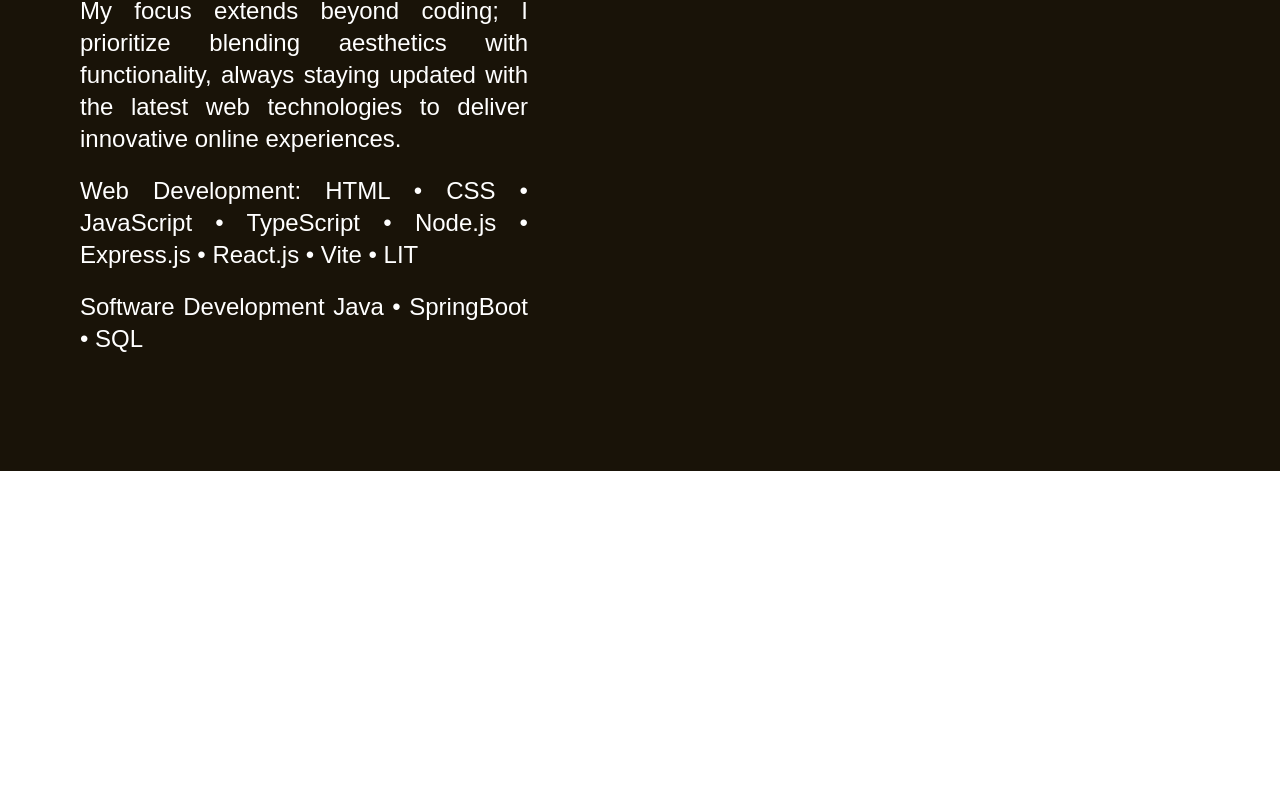
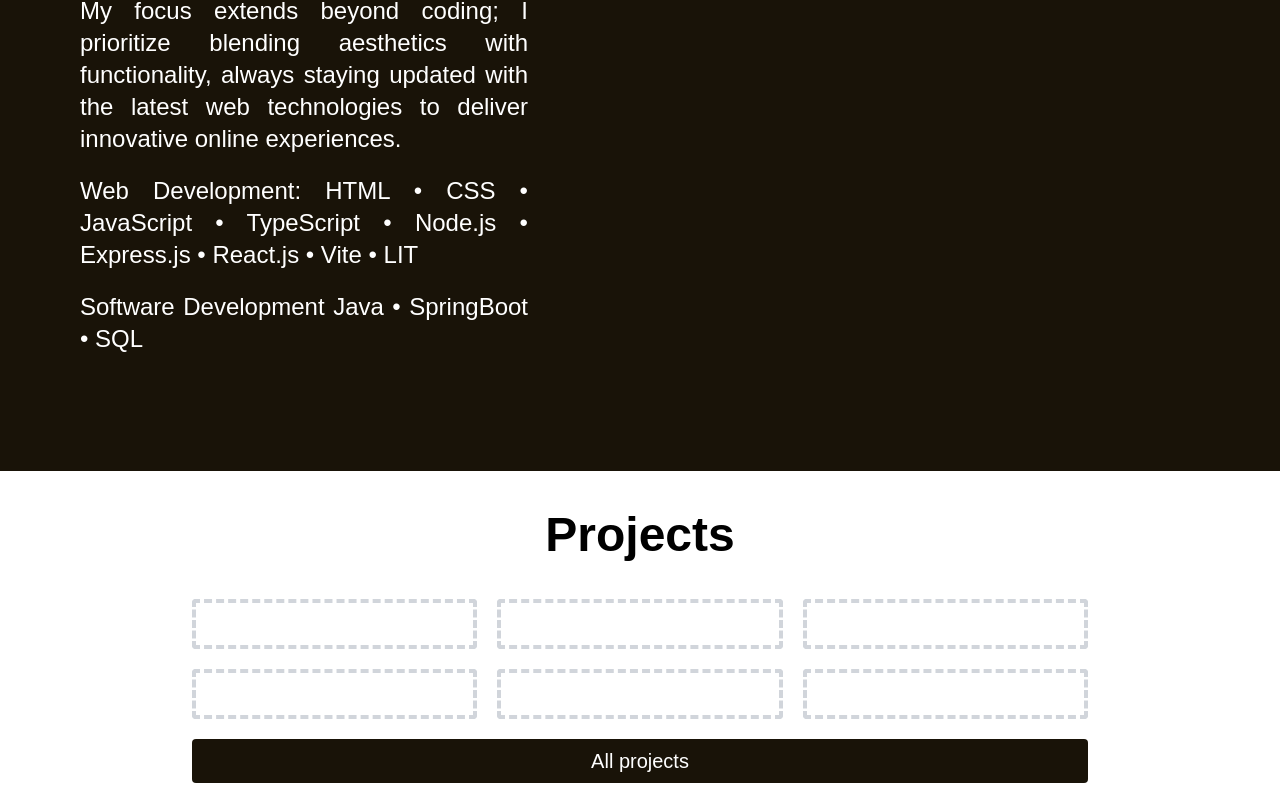
Before and after one commit to tobiasspilleman/tobiasspilleman.com, a Next.js app: page / in a window 1280 px wide. Shown: the part 1114-1917 px from the top of the page. Before the commit the page ends 1585 px from the top, so only its background shows below. Built offline with nearby package versions, Linux system fonts and the light colour scheme.

Commit message:
💄 Implement empty projects into homepage

```diff
--- a/components/ProjectPreviewComponent.tsx
+++ b/components/ProjectPreviewComponent.tsx
@@ -1,9 +1,26 @@
-const ProjectPreviewComponent = () => {
-    return (
-        <div className="project-preview">
+import { Project } from "../interfaces/Project";
 
-        </div>
-    );
+/**
+ * Component to preview a project.
+ *
+ * @param {Object} props - The component props.
+ * @param {Project} props.project - The project to preview.
+ * @returns {JSX.Element} The rendered component.
+ */
+const ProjectPreviewComponent = ({ project }: { project?: Project }) => {
+    if (!project) {
+        return (
+            <div className="border-4 border-dashed border-gray-300 rounded min-h-[50px] min-w-[20px]">
+            </div>
+        );
+    } else {
+        return (
+            <div className="border-4 border-dashed border-gray-300 rounded min-h-[50px] min-w-[20px]">
+                <h3 className="text-center text-2xl font-bold">{project.name}</h3>
+                <p className="text-center text-lg">{project.description}</p>
+            </div>
+        );
+    }
 }
 
 export default ProjectPreviewComponent;
--- /dev/null
+++ b/components/button.tsx
@@ -0,0 +1,11 @@
+const Button = ({ text, callBackFunction } : { text: string, callBackFunction: (event: React.MouseEvent<HTMLDivElement, MouseEvent>) => void}) => {
+    return (
+        <div onClick={callBackFunction} className="flex justify-center bg-black max-w-full rounded p-2 cursor-pointer">
+            <p className="text-white font-medium text-xl">
+                {text}
+            </p>
+        </div>
+    )
+};
+
+export default Button;
--- a/pages/index.tsx
+++ b/pages/index.tsx
@@ -3,17 +3,44 @@ import AboutComponent from '../components/AboutComponent';
 import WelcomeComponent from '../components/WelcomeComponent';
 import NavigationBar from '../components/NavigationBar';
 import ProjectPreviewComponent from "../components/ProjectPreviewComponent";
+import Button from "../components/button";
 
 const IndexPage = () => (
   <>
     <div className="App">
       <NavigationBar />
     </div>
-    <section className="home">
-      <WelcomeComponent />
-      <AboutComponent />
-        <ProjectPreviewComponent />
-    </section>
+      <section className="home">
+          <WelcomeComponent/>
+          <AboutComponent/>
+          <h2 className="text-center text-5xl font-bold my-10">Projects</h2>
+
+          <div className="flex flex-row flex-wrap justify-between mx-[15%] gap-5 mb-5">
+              <div className="flex-1">
+                  <ProjectPreviewComponent/>
+              </div>
+              <div className="flex-1">
+                  <ProjectPreviewComponent/>
+              </div>
+              <div className="flex-1">
+                  <ProjectPreviewComponent/>
+              </div>
+          </div>
+          <div className="flex flex-row flex-wrap justify-between mx-[15%] gap-5">
+              <div className="flex-1">
+                  <ProjectPreviewComponent/>
+              </div>
+              <div className="flex-1">
+                  <ProjectPreviewComponent/>
+              </div>
+              <div className="flex-1">
+                  <ProjectPreviewComponent/>
+              </div>
+          </div>
+          <div className="mx-[15%] my-5">
+              <Button text="All projects" callBackFunction={console.log}/>
+            </div>
+      </section>
   </>
 );
 
```
Also changed, not shown: assets/res/projects.json (+13 -0 lines).
